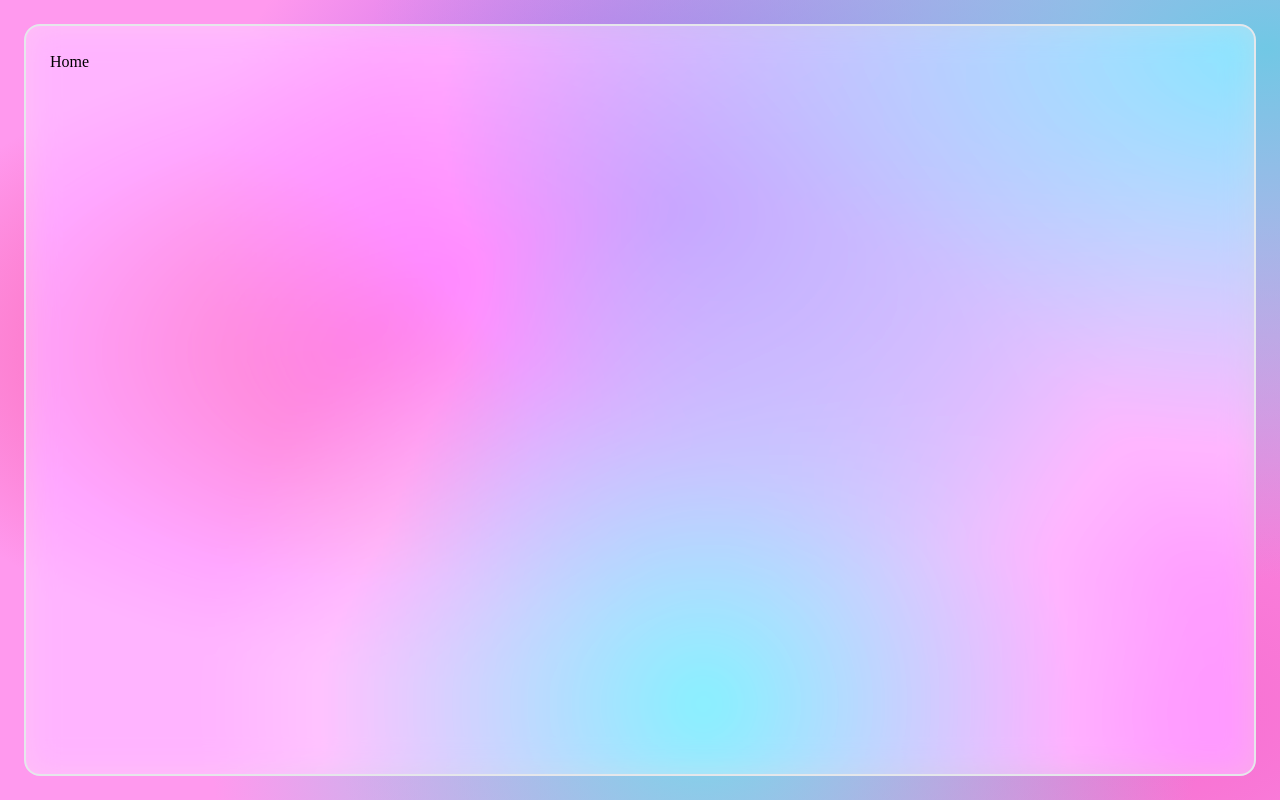
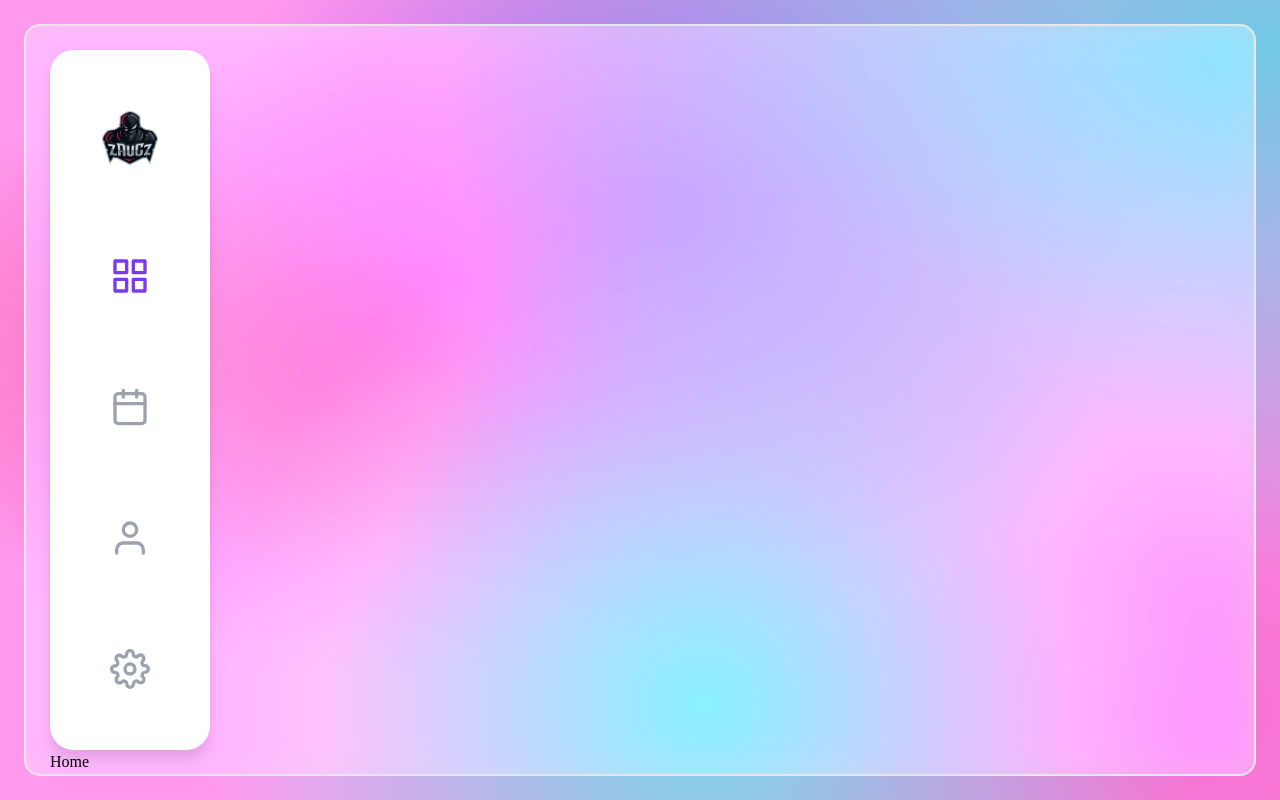
Before and after one commit to lingminkong/project-management, a Next.js app: page /home in a window 1280 px wide. Built offline with nearby package versions, Linux system fonts and the light colour scheme.

Commit message:
UI: add SidebarLink and Sidebar component

```diff
--- a/app/(dashboard)/home/page.tsx
+++ b/app/(dashboard)/home/page.tsx
@@ -1,7 +1,13 @@
+import Sidebar from '@/components/Sidebar';
 import React from 'react';
 
 const Home = () => {
-  return <div>Home</div>;
+  return (
+    <div>
+      <Sidebar />
+      Home
+    </div>
+  )
 };
 
 export default Home;
--- /dev/null
+++ b/components/Sidebar.tsx
@@ -0,0 +1,34 @@
+import Card from "./Card";
+import Image from "next/image";
+import SidebarLink, { Link } from "./SidebarLink";
+import logo from "@/assets/images/logo.png";
+
+const links: Link[] = [
+  { label: "Home", icon: "Grid", path: "/home" },
+  {
+    label: "Calendar",
+    icon: "Calendar",
+    path: "/calendar",
+  },
+  { label: "Profile", icon: "User", path: "/profile" },
+  {
+    label: "Settings",
+    icon: "Settings",
+    path: "/settings",
+  },
+];
+
+const Sidebar = () => {
+  return (
+    <Card className="h-full w-40 flex items-center justify-between flex-wrap">
+      <div className="w-full flex justify-center items-center">
+        <Image src={logo} alt="Able logo" priority className="w-14" />
+      </div>
+      {links.map((link) => (
+        <SidebarLink link={link} key={link.path} />
+      ))}
+    </Card>
+  );
+};
+
+export default Sidebar;
--- /dev/null
+++ b/components/SidebarLink.tsx
@@ -0,0 +1,36 @@
+"use client";
+import Link from 'next/link';
+import { Settings, User, Grid, Calendar } from "react-feather";
+import React, { FC } from 'react';
+import { usePathname } from "next/navigation";
+import clsx from 'clsx';
+
+const Icons = { Settings, User, Grid, Calendar };
+
+export type Link = {
+  label: string;
+  path: string;
+  icon: keyof typeof Icons;
+}
+
+type Props = {
+  link: Link;
+}
+
+const SidebarLink: FC<Props> = ({ link }) => {
+  const pathname = usePathname();
+  const Icon = Icons[link.icon];
+  return (
+    <Link href={link.path} className="w-full flex justify-center items-center">
+      <Icon
+        size={40}
+        className={clsx(
+          "stroke-gray-400 hover:stroke-violet-600 transition duration-200 ease-in-out",
+          pathname === link.path && "stroke-violet-600"
+        )}
+      />
+    </Link>
+  )
+}
+
+export default SidebarLink;
```
Also changed, not shown: assets/images/logo.png (added).
